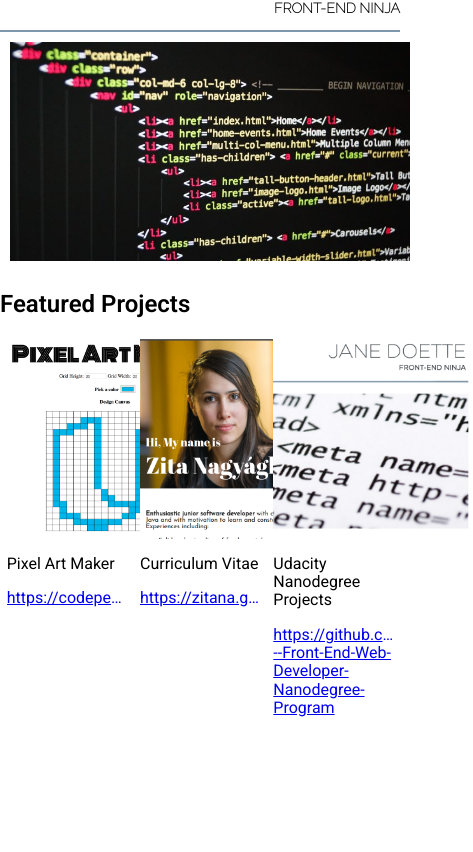
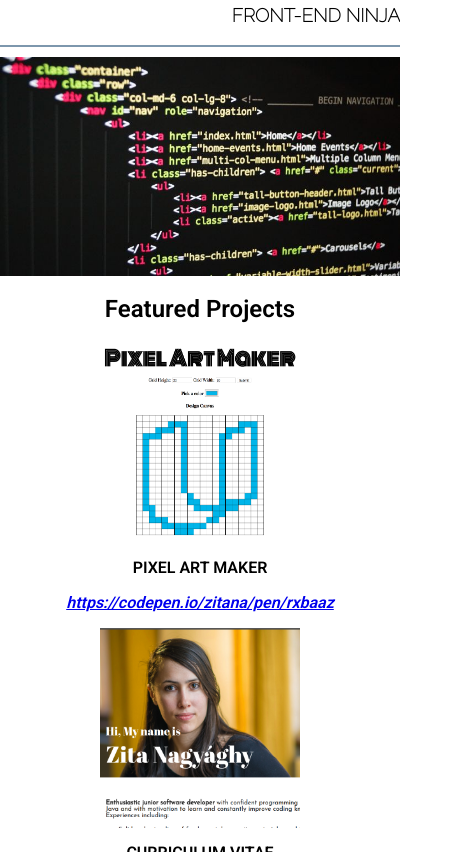
Before and after one commit to zitana/Udacity---Front-End-Web-Developer-Nanodegree-Program, a plain HTML site: page Project 1B - Portfolio Site/index.html in a window 390 px wide. Shown: the part 72-924 px from the top of the page, 473 px wide, since content can reach past the window. Before the commit the page ends 844 px from the top, so only its background shows below. Drawn offline with Linux system fonts and the light colour scheme; files that its build step writes are made by us from their sources.

Commit message:
add media query for mobile and tablet

```diff
--- a/Project 1B - Portfolio Site/css/style.css
+++ b/Project 1B - Portfolio Site/css/style.css
@@ -37,14 +37,13 @@ h1 {
   padding-bottom: 0;
 }
 
-h3 {
+h3 h2 {
   font-size: 14px;
-
 }
 
 .cover {
   width: 100%;
-  padding: 10px;
+  padding-top: 10px;
 }
 
 .portfolio {
@@ -69,25 +68,66 @@ h3 {
 }
 
 .image {
-  width: 100%;
   width: 200px;
   height: 200px;
   display: flex;
   flex-wrap: wrap;
   background-size: cover;
 }
-.p1 .image {
-  background-image: url("../img/pixel.png");
-}
-.p2 .image {
-  background-image: url("../img/cv.png");
-}
-.p3 .image {
-  background-image: url("../img/portfolio.png");
+
+p {
+  text-transform: uppercase;
+  font-family: "Roboto";
+  font-weight: bold;
 }
 
 a {
   display: block;
   overflow: hidden;
   text-overflow: ellipsis;
+  text-transform: lowercase;
+  font-style: italic;
+
 }
+
+@media screen and (max-width: 450px) {
+  .featured-projects {
+    text-align: center;
+  }
+
+  .project {
+    width: 100%;
+    margin: auto;
+    text-align: center;
+  }
+  .image {
+    display: flex;
+    justify-content: center;
+    align-items: center;
+    margin: auto;
+
+  }
+  .portfolio img {
+    display: flex;
+    flex-wrap: wrap;
+    align-items: center;
+    margin: auto;
+  }
+}
+
+@media screen and (min-width: 451px) and (max-width: 768px) {
+  .project {
+    width: 45%;
+    margin: 10px;
+    align-items: ;
+  }
+
+  .image {
+    width: 300px;
+    height: 300px;
+  }
+
+  .featured-projects {
+    text-align: center;
+  }
+}
--- a/Project 1B - Portfolio Site/index.html
+++ b/Project 1B - Portfolio Site/index.html
@@ -26,24 +26,21 @@
       </div>
       <div class="projects">
       <section class="project p1">
-        <div class="image">
-        </div>
+        <img class="image" src="img/pixel.png">
         <div class="link">
           <p>Pixel Art Maker<p>
           <a href="https://codepen.io/zitana/pen/RxBaaZ">https://codepen.io/zitana/pen/RxBaaZ</a>
         </div>
       </section>
       <section class="project p2">
-        <div class="image">
-        </div>
+        <img class="image" src="img/cv.png">
         <div class="link">
           <p>Curriculum Vitae<p>
           <a href="https://zitana.github.io/">https://zitana.github.io/</a>
         </div>
       </section>
       <section class="project p3">
-        <div class="image">
-        </div>
+        <img class="image" src="img/portfolio.png">
         <div class="link">
           <p>Udacity Nanodegree Projects<p>
             <a href="https://github.com/zitana/Udacity---Front-End-Web-Developer-Nanodegree-Program">https://github.com/zitana/Udacity---Front-End-Web-Developer-Nanodegree-Program</a>
```
